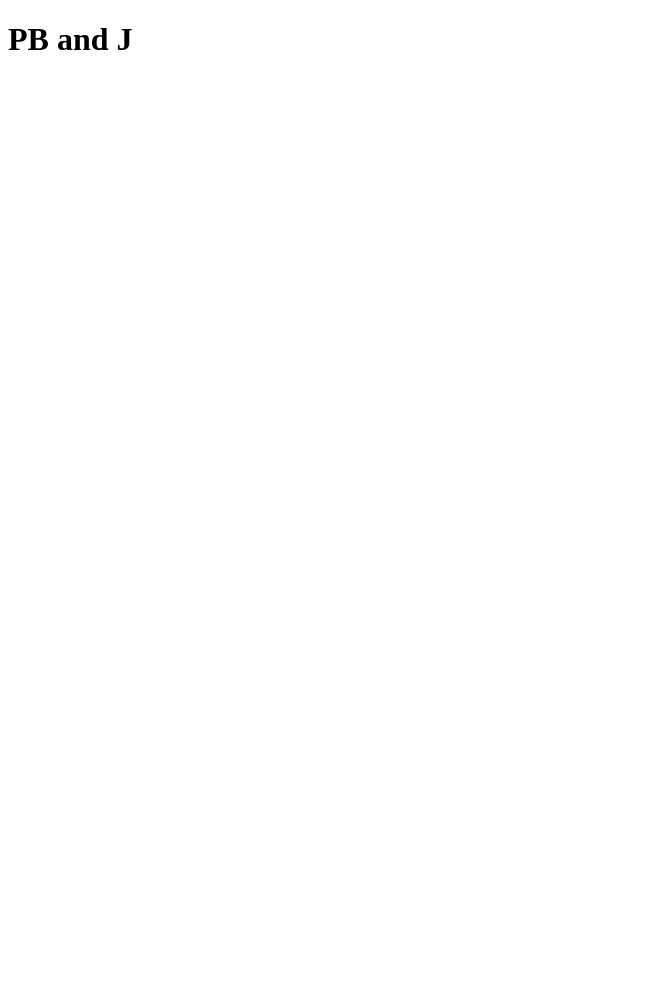
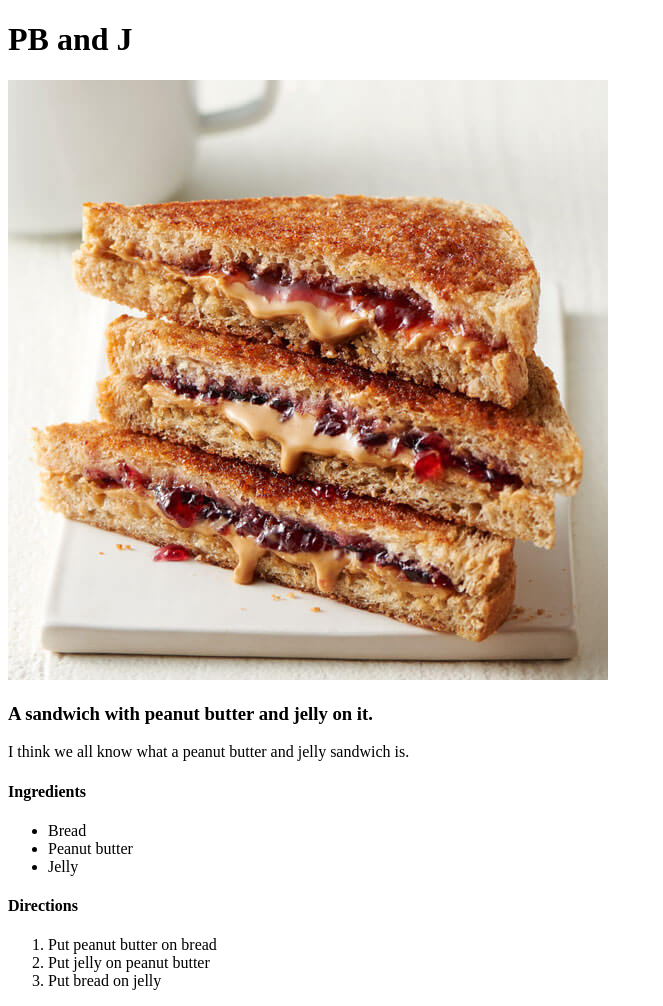
Before and after one commit to TerribleTimpanist/odin-recipes, a plain HTML site: page recipes/pbj.html in a window 1280 px wide. Shown: the whole page, without its empty margins (0-663 px from the left). Before the commit the page ends 800 px from the top, so only its background shows below. Drawn offline with Linux system fonts and the light colour scheme.

Commit message:
Update PBJ page

```diff
--- a/recipes/pbj.html
+++ b/recipes/pbj.html
@@ -8,5 +8,20 @@
   <h1>
     PB and J
   </h1>
+  <img src="../images/pbj.jpg">
+  <h3>A sandwich with peanut butter and jelly on it.</h3>
+  <p>I think we all know what a peanut butter and jelly sandwich is.</p>
+  <h4>Ingredients</h4>
+  <ul>
+    <li>Bread</li>
+    <li>Peanut butter</li>
+    <li>Jelly</li>
+  </ul>
+  <h4>Directions</h4>
+  <ol>
+    <li>Put peanut butter on bread</li>
+    <li>Put jelly on peanut butter</li>
+    <li>Put bread on jelly</li>
+  </ul>
 </body>
 </html>
```
Also changed, not shown: index.html (+1 -0 lines), images/pbj.jpg (added).
